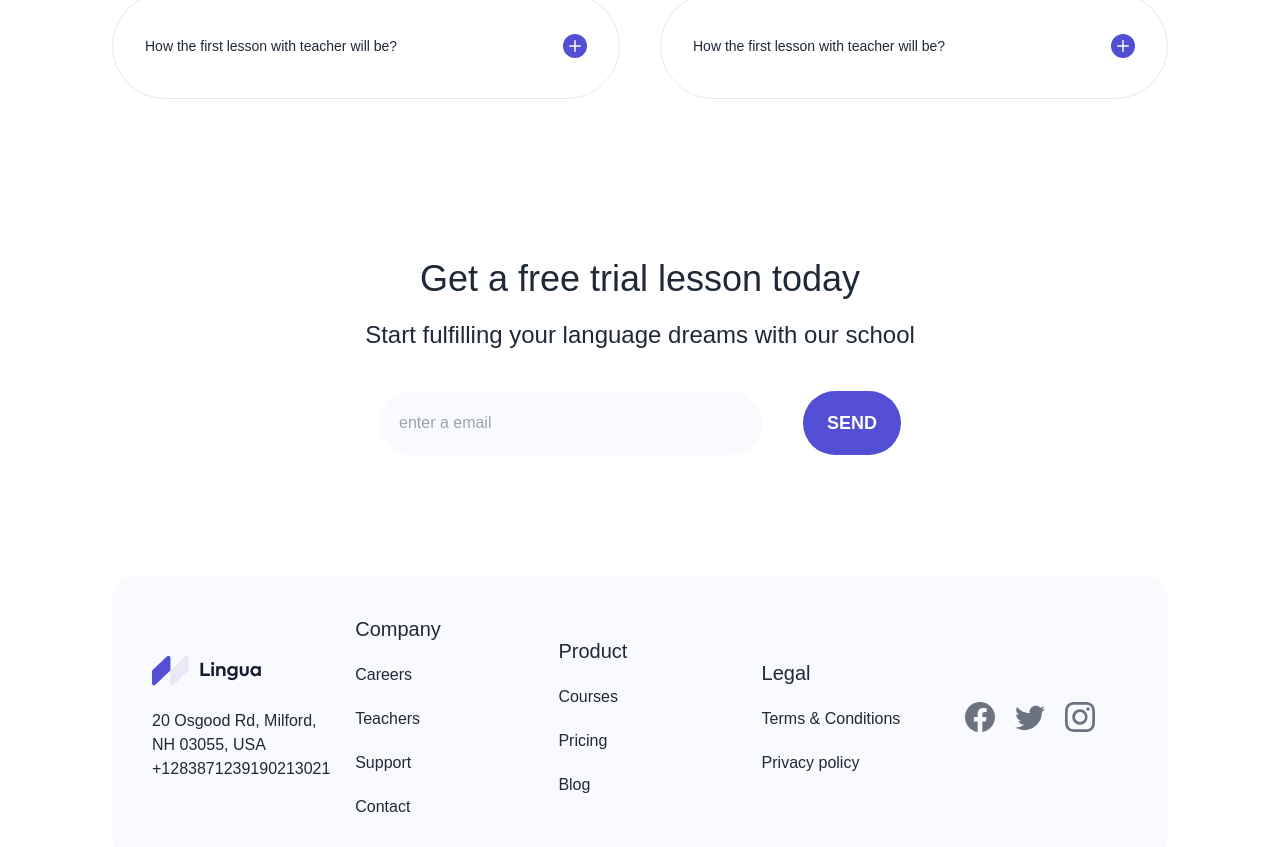
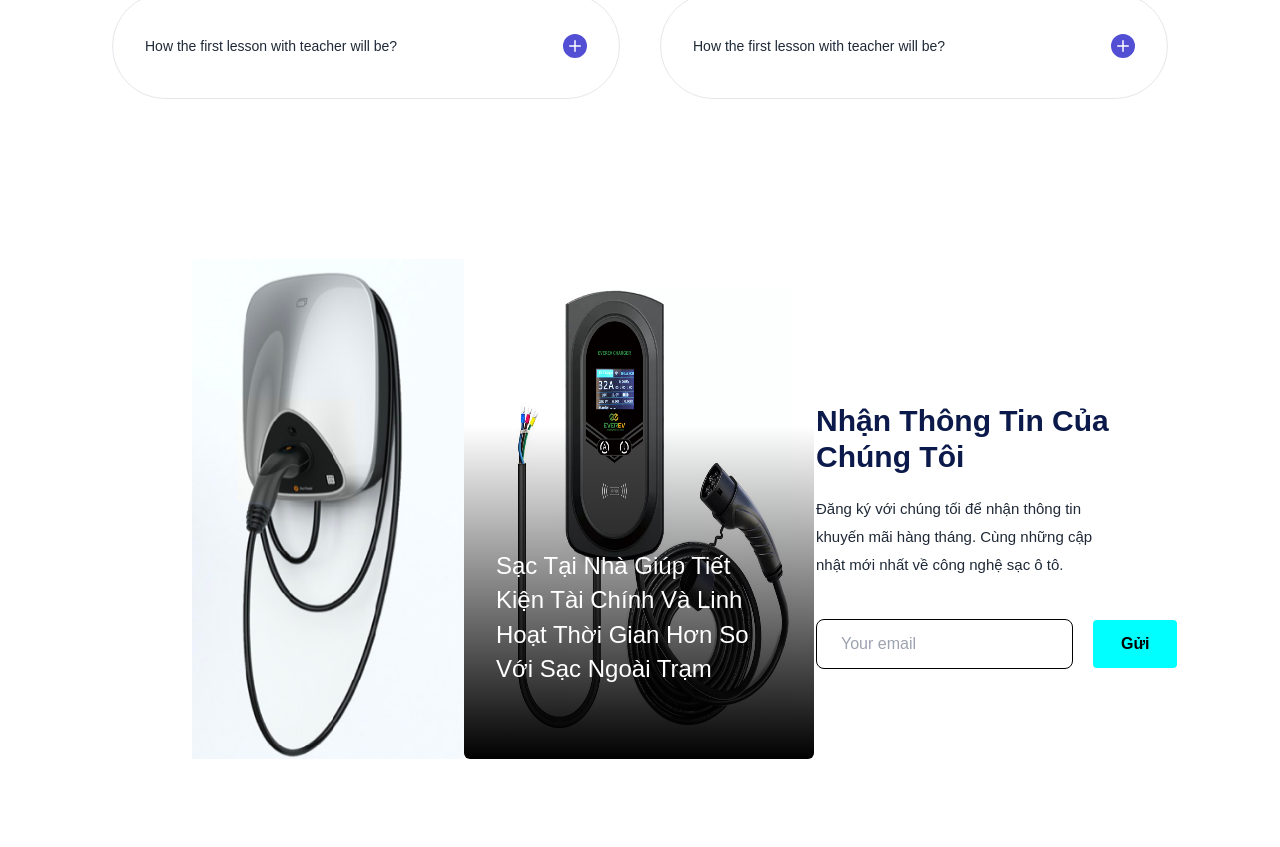
Before and after one commit to QuocDung21/DuanLadingPage, a Next.js app: page / in a window 1280 px wide. Shown: the part 3353-4200 px from the top of the page. Built offline with nearby package versions, Linux system fonts and the light colour scheme.

Commit message:
Create component Nhan Thong Tin

```diff
--- a/components/Cta.js
+++ b/components/Cta.js
@@ -1,16 +1,50 @@
-import React from 'react'
+import React from "react";
 
 const Cta = () => {
   return (
-    <div className='container mx-auto flex flex-col gap-5 items-center justify-center py-20'>
-            <p className=' text-xl md:text-2xl lg:text-4xl font-medium text-center'>Get a free trial lesson today</p>
-            <p className='text-base sm:text-lg lg:text-2xl font-medium text-center'>Start fulfilling your language dreams with our school</p>
-            <div className="flex flex-col lg:flex-row gap-3 lg:gap-10 items-center mt-5">
-                <input type="text" className='px-5 py-5 rounded-full w-72 lg:w-96 outline-none bg-[#f8fafe]' placeholder='enter a email' />
-                <button className='btn btn-sm lg:btn-lg bg-[#524fd5] btn-lg rounded-full border-none'>Send</button>
+    <div className="container mx-auto py-30 ">
+      <div className="grid grid-cols-1 sm:grid-cols-2 lg:grid-cols-3 gap-6 lg:gap-0 py-10 lg:py-20 ">
+        <div class="bg-[url('/assets/img1.png')] bg-no-repeat bg-right-top bg-cover ml-[80px] "></div>
+        <div>
+          <div class="card rounded-md overflow-hidden relative group w-[350px]">
+            <img
+              src="/assets/img2.png"
+              alt="bg"
+              class="h-[500px] transform transition duration-[1500ms] ease-in-out hover:scale-125  hover:brightness-50"
+            />
+            <div class="z-10 h-2/3 absolute bottom-0 left-0 w-full bg-gradient-to-t from-black to-transparent"></div>
+            <div class="group-hover:bottom-0 transition-all absolute -bottom-10 left-0 text-white p-8 z-20 duration-[1500ms]">
+              <h3 class="mb-20 text-[24px] font-['Muli-sans-serif'] font-light capitalize leading-[1.4em]">
+                <a class="pb-7">
+                  Sạc tại nhà giúp tiết kiện tài chính và linh hoạt thời gian
+                  hơn so với sạc ngoài trạm
+                </a>
+              </h3>
             </div>
+          </div>
+        </div>
+        <div className="flex flex-col gap-5 w-[300px] pt-36 ">
+          <p className=" text-[30px] md:text-2xl lg:text-3xl font-muli text-[#0B1A4A] capitalize leading-[1.2em] font-bold">
+            Nhận Thông Tin Của Chúng Tôi
+          </p>
+          <p className="text-base sm:text-lg lg:text-[15px] font-medium text-left">
+            Đăng ký với chúng tối để nhận thông tin khuyến mãi hàng tháng. Cùng
+            những cập nhật mới nhất về công nghệ sạc ô tô.
+          </p>
+          <div className="flex flex-col lg:flex-row gap-3 lg:gap-5 items-center mt-5">
+            <input
+              type="email"
+              className="border border-black p-2 rounded-lg py-3 px-6"
+              placeholder="Your email"
+            />
+            <button class="bg-[#00FFFF] hover:bg-[#0B1A4A] text-black hover:text-[#00FFFF] font-bold py-3 px-7  rounded transition duration-300 transform hover:scale-125 hover:filter hover:brightness-90">
+              Gửi
+            </button>
+          </div>
+        </div>
+      </div>
     </div>
-  )
-}
+  );
+};
 
-export default Cta
+export default Cta;
```
Also changed, not shown: pages/_app.js (+3 -4 lines), public/assets/img1.png (added), public/assets/img2.png (added), styles/Home.module.css (line endings or trailing spaces).
